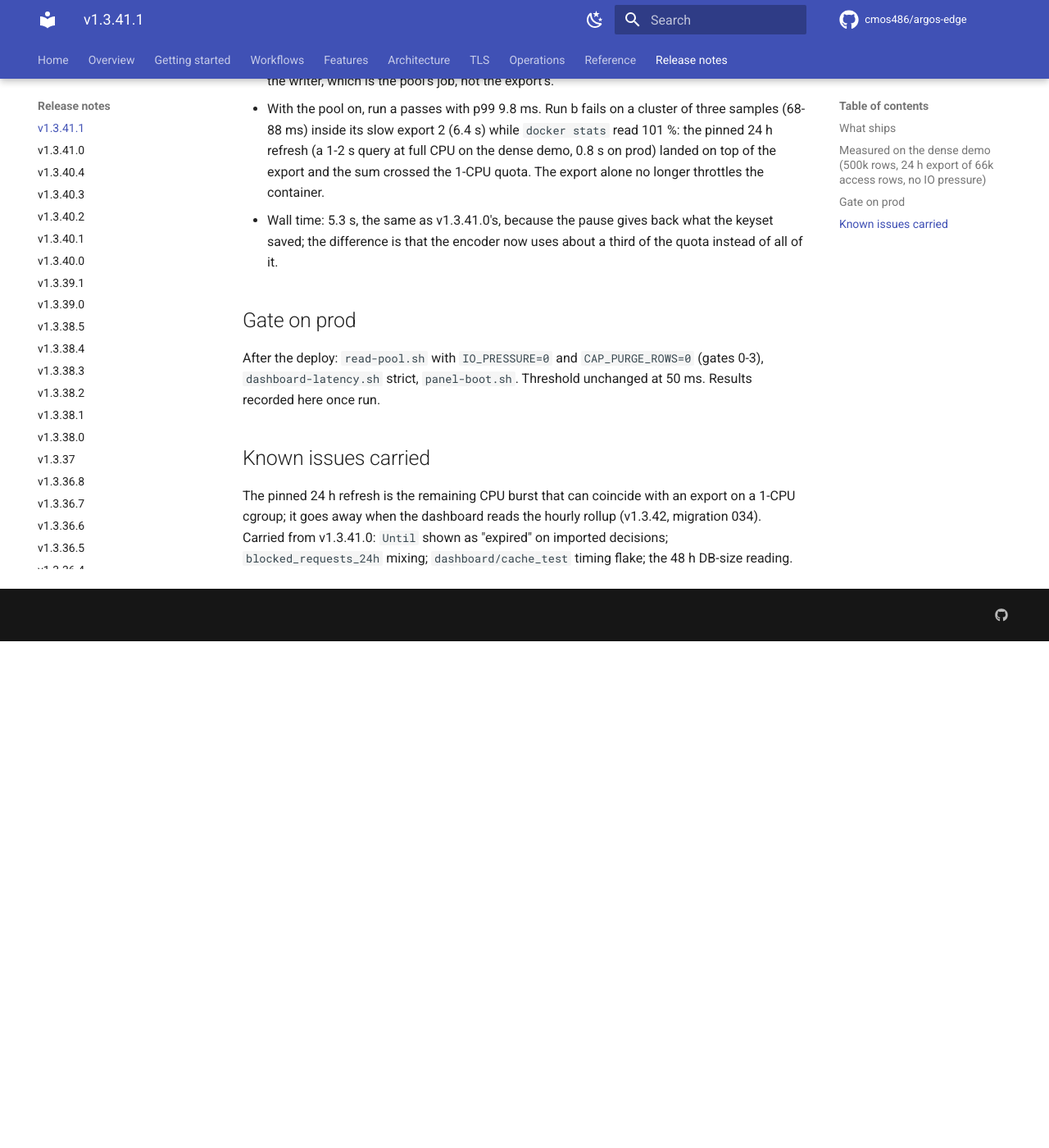
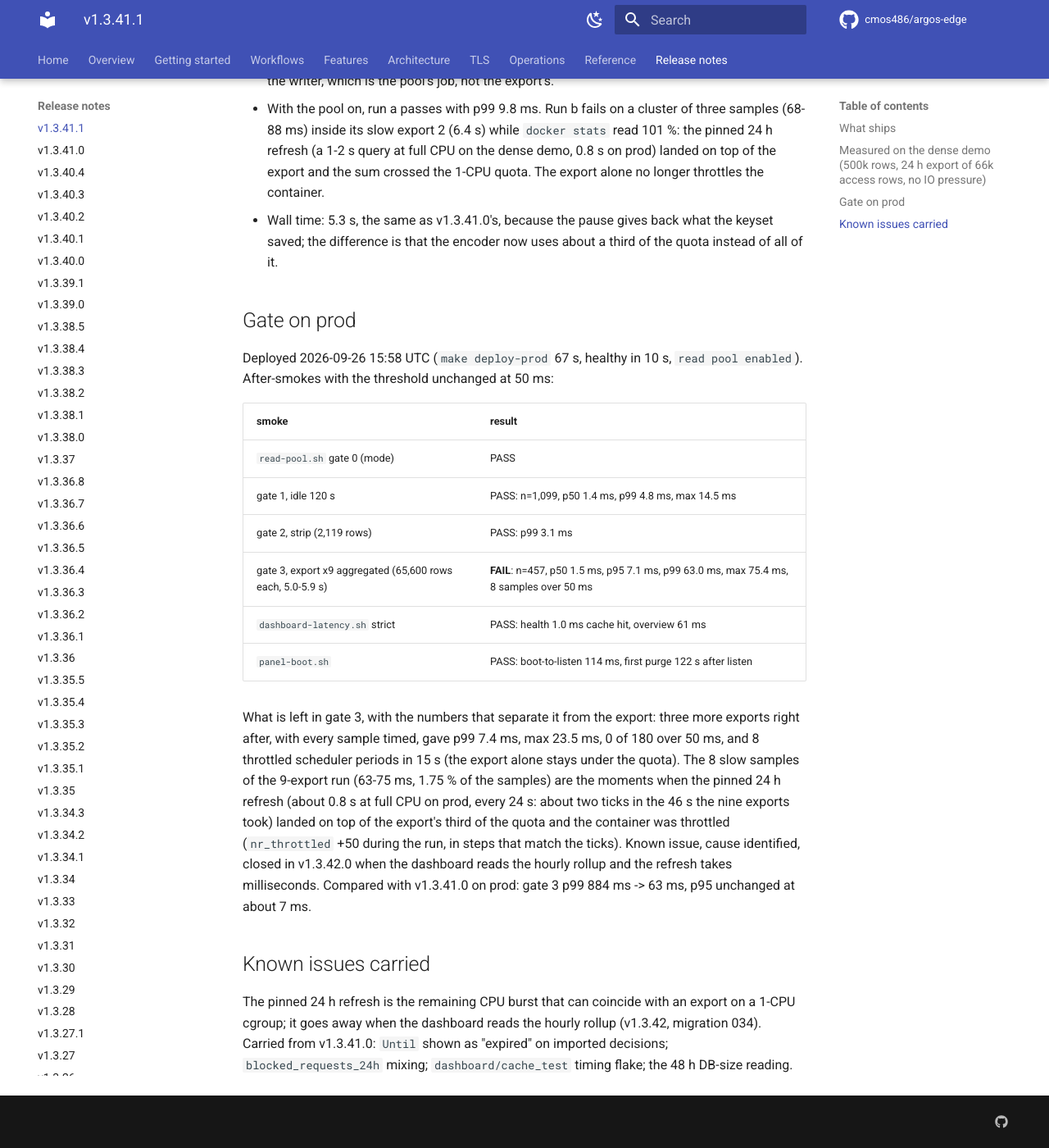
Before and after one commit to cmos486/argos-edge, an MkDocs documentation site: the page built from docs/release-notes/v1.3.41.1.md, in a window 1280 px wide and 1400 px high, scrolled down 2061 px. Shown: the whole window at 82% size. Built offline with MkDocs 1.6.1 and Material for MkDocs 9.7.7, drawn with Linux system fonts in a browser that asks for light colours; comment, search, counter and statistics services are not loaded; before the commit the page ends 2843 px from its top, so only the background shows below that.

Commit message:
docs(release): record v1.3.41.1 after-smokes
Prod: gates 0-2 PASS (idle p99 4.8 ms, strip 3.1 ms); gate 3 over
nine aggregated exports p99 63 ms (v1.3.41.0: 884 ms), 8 of 457
samples over 50 ms at the pinned-refresh ticks; the export alone
right after: p99 7.4 ms, 0 of 180. Known issue with the cause, closes
in v1.3.42.0. dashboard-latency strict and panel-boot PASS.

```diff
--- a/docs/operations/verification-report.md
+++ b/docs/operations/verification-report.md
@@ -22,6 +22,7 @@ might regress a covered surface.
 | PASS partial on prod, 48 h reading pending (logs-pipeline; v1.3.40.3) | 1 |
 | EFFECT-verified PASS after the v1.3.40.4 deploy (strip-cursor) | 1 |
 | PASS gates 0-2 on prod after the v1.3.41.0 deploy; gate 3 FAIL CPU-bound, see v1.3.41.1 (read-pool) | 1 |
+| v1.3.41.1 gate 3 FAIL on prod by the pinned-refresh overlap (known issue, v1.3.42.0); gates 0-2 PASS | (same script) |
 | Gated on operator-mediated input (creds / TOTP) | 1 (auth-flow) |
 | Legacy regression test (intentionally tests broken path) | 1 (country-block) |
 | **Blockers preventing public release** | **0** |
@@ -79,7 +80,7 @@ Each row: feature, smoke script, last EFFECT verified.
 | Log pipeline (v1.3.40.0-.3) | `logs-pipeline.sh` | ⚠ PASS partial, 48 h pending | Prod after v1.3.40.3: filtered families stored since start 0 / 0 (PASS), 1,088 rows excluded today; strip PENDING until the panel is 25 h old (0 rows older than 25 h carry raw already; 411k rows emptied on 2026-09-26, access raw 661 MB -> 95 MB); purge-path p99 FAIL (204 ms while 214 rows were stripped) for the reason recorded in the v1.3.40 planning doc 4.1: the pinned warm-set refresh blocks reads up to 0.5 s every 24 s on the single connection even with no purge (max 542 ms, 15/3,667 samples over 50 ms), so the gate needs the read pool (moved to 40.1). DB size at 48 h pending | Rows of the filtered families stored since the panel start <= 100; `raw` NULL on access rows older than raw_hours + 1 h (PENDING until the panel is 25 h old); rows and DB size printed for the 48 h comparison; p99 of `/api/hosts` during `POST /api/logs/purge` <= 50 ms. Before on prod (1.3.39.1): 501,475 rows, 1.72 GB, 661.5 MB of access raw; 450 monitor rows and 64 health-checker rows stored in the first 20 min after a restart; purge 1.51 s with `/api/hosts` p99 1,246 ms |
 | Strip cursor plan (v1.3.40.4) | `strip-cursor.sh` | PASS | Prod after v1.3.40.4 (2026-09-26 14:10 UTC): 18,003 rows stripped in 9.5 s (1,900 rows/s; v1.3.40.3 did 740 rows/s), panel CPU median 4.6 % max 4.8 %, `/api/hosts` p50 1.5 ms p99 5.8 ms max 32.6 ms on the single connection. Dense demo, 430k rows: strip 392 s -> 242 s, panel CPU 50-60 % -> 2-5 %, cursor SELECT 100+ ms -> 0.4 ms (`TestStripCursorPlan` pins the plan through the driver) | `raw_stripped` > 0 in the purge log line; panel CPU max <= 10 % during a strip of about 6 h of access rows; `/api/hosts` p50 / p99 / max reported (gated by the read pool smoke from v1.3.41.0) |
 | Read pool (v1.3.41.0) | `read-pool.sh` | PASS gates 0-2; gate 3 FAIL CPU-bound, see 41.1 | Prod after v1.3.41.0 (2026-09-26 15:10 UTC): boot log `read pool enabled`; idle p99 5.1 ms (n=1,085), strip p99 3.8 ms, export x3 p99 884 ms with p50 2.4 ms (FAIL, threshold kept): all slow samples fall inside the slowest export while the panel sits at 99-102 % of its 1-CPU cap (CSV encoder vs handler on GOMAXPROCS=1, not locking); 10 min RSS 38-74 MB, WAL 7.2 MB stable. Dense demo, final image, dd IO pressure (host io avg10 mean 22 %, peak 44 %): idle 6.2 ms, strip of 427k rows 8.0 ms, export x3 13.2 ms, cap purge 15.5 ms; same image with `ARGOS_READ_POOL=0`: 79 / 648 / 219 / 14,661 ms | `/api/hosts` p99 <= 50 ms during idle (pinned refresh), a 6 h strip and three back-to-back 24 h exports (one aggregated p99); boot log mode matches `EXPECT_POOL`. IO pressure (dd loop) and the cap-purge gate are **demo only**: prod runs with `IO_PRESSURE=0` and `CAP_PURGE_ROWS=0` (no data deleted to pass a gate) |
-| Export keyset + pace (v1.3.41.1) | `read-pool.sh` gate 3 | PENDING on prod (demo: pool off PASS p99 38 ms; pool on 1 of 2 runs PASS) | Dense demo, 66k-row 24 h export x3: v1.3.41.0 pool off p95 249 ms p99 395 ms; v1.3.41.1 pool off p95 24 ms p99 38 ms (the two 300 ms samples left are the pinned refresh on the writer); pool on p99 9.8 ms (run a) and 67.7 ms (run b, pinned 24 h refresh on top of the export at 101 % CPU). Throttling during an export: 14 of 16 periods with keyset alone, 0 of 36 with the pause. Prod result recorded here after the deploy | `/api/hosts` p99 <= 50 ms during three back-to-back 24 h exports (aggregated), threshold unchanged |
+| Export keyset + pace (v1.3.41.1) | `read-pool.sh` gate 3 | FAIL on prod by the pinned-refresh overlap (p99 63 ms; export alone p99 7.4 ms); known issue, closes in v1.3.42.0 | Prod after v1.3.41.1 (2026-09-26 16:03 UTC): 9 exports of 65,600 rows aggregated n=457, p50 1.5 ms, p95 7.1 ms, p99 63.0 ms, max 75.4 ms, 8 samples over 50 ms (v1.3.41.0: p99 884 ms); three timed exports right after: p99 7.4 ms, 0 of 180 over 50 ms, 8 throttled periods in 15 s. The slow samples coincide with the pinned 24 h refresh ticks on top of the export (`nr_throttled` +50 during the run). Dense demo: pool off p95 249 -> 24 ms, p99 395 -> 38 ms; pool on p99 9.8 ms (run a) and 67.7 ms (run b, same overlap) | `/api/hosts` p99 <= 50 ms over nine back-to-back 24 h exports (one aggregated p99), threshold unchanged; IO pressure and cap purge demo-only |
 | WAF sources agree (v1.3.39.0, gate 1 % since v1.3.39.1) | `waf-sources-agree.sh` | ✅ PASS | Prod after the v1.3.39.0 deploy: dashboard 260 / overview 260 / AppSec 260 / LAPI 266, 2 % (the 6 `crowdsec-appsec-outofband` alerts missed the `appsec-` prefix; fixed in v1.3.39.1, gate lowered to 1 %: prod after the v1.3.39.1 deploy 266 / 266 / 266 / 266, 0 %, PASS). Four readings of "AppSec events, last 24 h" within 5 %: `dashboard/security` `waf_engines.appsec.events`, `security/overview` `appsec_hits_24h + appsec_bans_24h`, `appsec/metrics` `total_hits`, LAPI through `cscli alerts list` (kind=waf + the two appsec-* scenarios). Before on prod (1.3.38.5): dashboard 0 / overview 0 / appsec 260 / LAPI 266, FAIL |
 | 7-day ranges (v1.3.38.4) | `range-7d-latency.sh` | ✅ PASS | Cold `traffic?range=7d` 52.8 s -> 1.83 s, `logs/stats` 7d 35.4 s -> 1.18 s, busiest-host 7d 0.61 s (threshold 5 s); `logs/timeseries` 7d 27 s -> 0.74 s |
 
--- a/docs/release-notes/v1.3.41.1.md
+++ b/docs/release-notes/v1.3.41.1.md
@@ -66,10 +66,32 @@ Reading the table:
 
 ## Gate on prod
 
-After the deploy: `read-pool.sh` with `IO_PRESSURE=0` and
-`CAP_PURGE_ROWS=0` (gates 0-3), `dashboard-latency.sh` strict,
-`panel-boot.sh`. Threshold unchanged at 50 ms. Results recorded here
-once run.
+Deployed 2026-09-26 15:58 UTC (`make deploy-prod` 67 s, healthy in
+10 s, `read pool enabled`). After-smokes with the threshold unchanged
+at 50 ms:
+
+| smoke | result |
+|---|---|
+| `read-pool.sh` gate 0 (mode) | PASS |
+| gate 1, idle 120 s | PASS: n=1,099, p50 1.4 ms, p99 4.8 ms, max 14.5 ms |
+| gate 2, strip (2,119 rows) | PASS: p99 3.1 ms |
+| gate 3, export x9 aggregated (65,600 rows each, 5.0-5.9 s) | **FAIL**: n=457, p50 1.5 ms, p95 7.1 ms, p99 63.0 ms, max 75.4 ms, 8 samples over 50 ms |
+| `dashboard-latency.sh` strict | PASS: health 1.0 ms cache hit, overview 61 ms |
+| `panel-boot.sh` | PASS: boot-to-listen 114 ms, first purge 122 s after listen |
+
+What is left in gate 3, with the numbers that separate it from the
+export: three more exports right after, with every sample timed,
+gave p99 7.4 ms, max 23.5 ms, 0 of 180 over 50 ms, and 8 throttled
+scheduler periods in 15 s (the export alone stays under the quota).
+The 8 slow samples of the 9-export run (63-75 ms, 1.75 % of the
+samples) are the moments when the pinned 24 h refresh (about 0.8 s at
+full CPU on prod, every 24 s: about two ticks in the 46 s the nine
+exports took) landed on top of the export's third of the quota and
+the container was throttled (`nr_throttled` +50 during the run,
+in steps that match the ticks). Known issue, cause identified,
+closed in v1.3.42.0 when the dashboard reads the hourly rollup and
+the refresh takes milliseconds. Compared with v1.3.41.0 on prod:
+gate 3 p99 884 ms -> 63 ms, p95 unchanged at about 7 ms.
 
 ## Known issues carried
 
```
